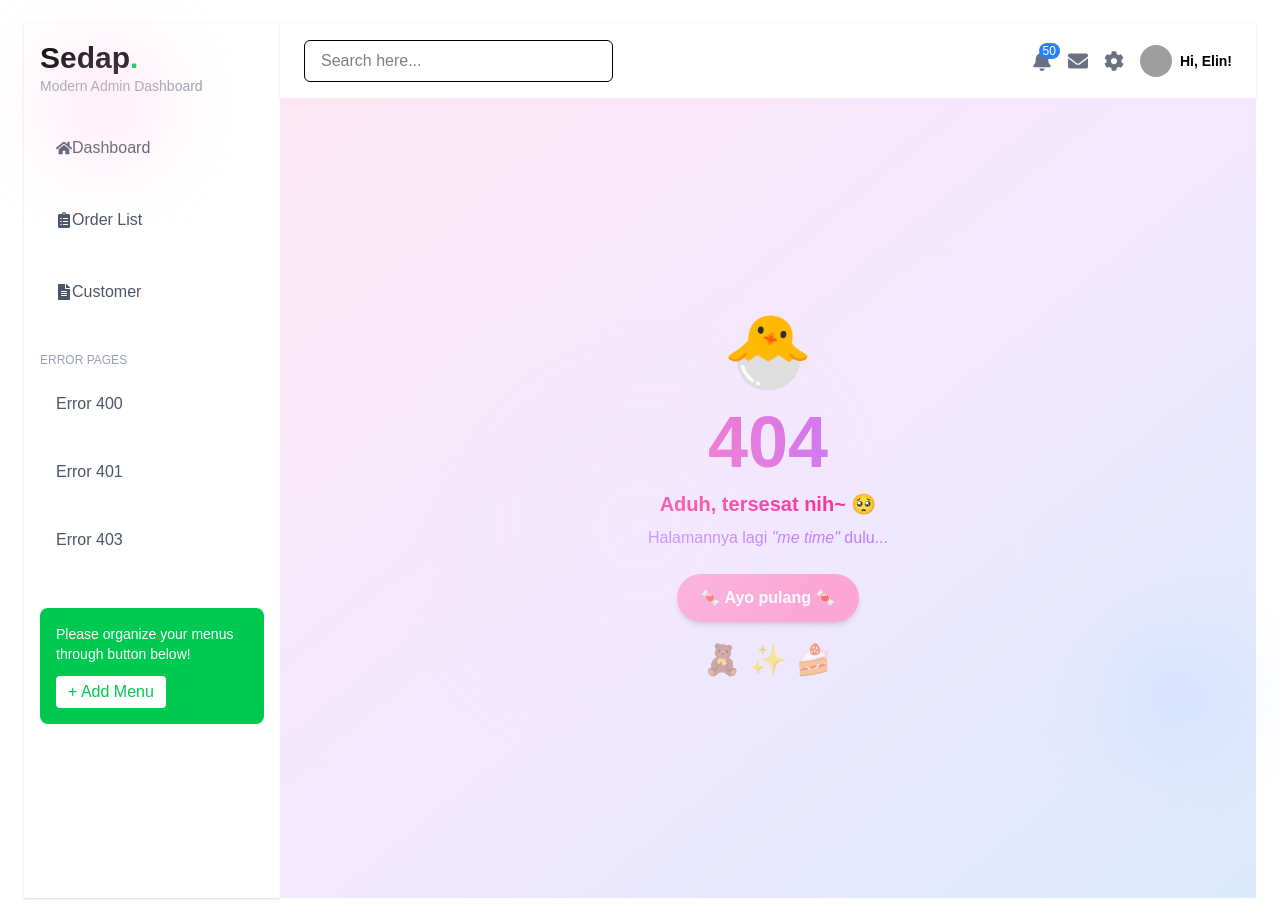
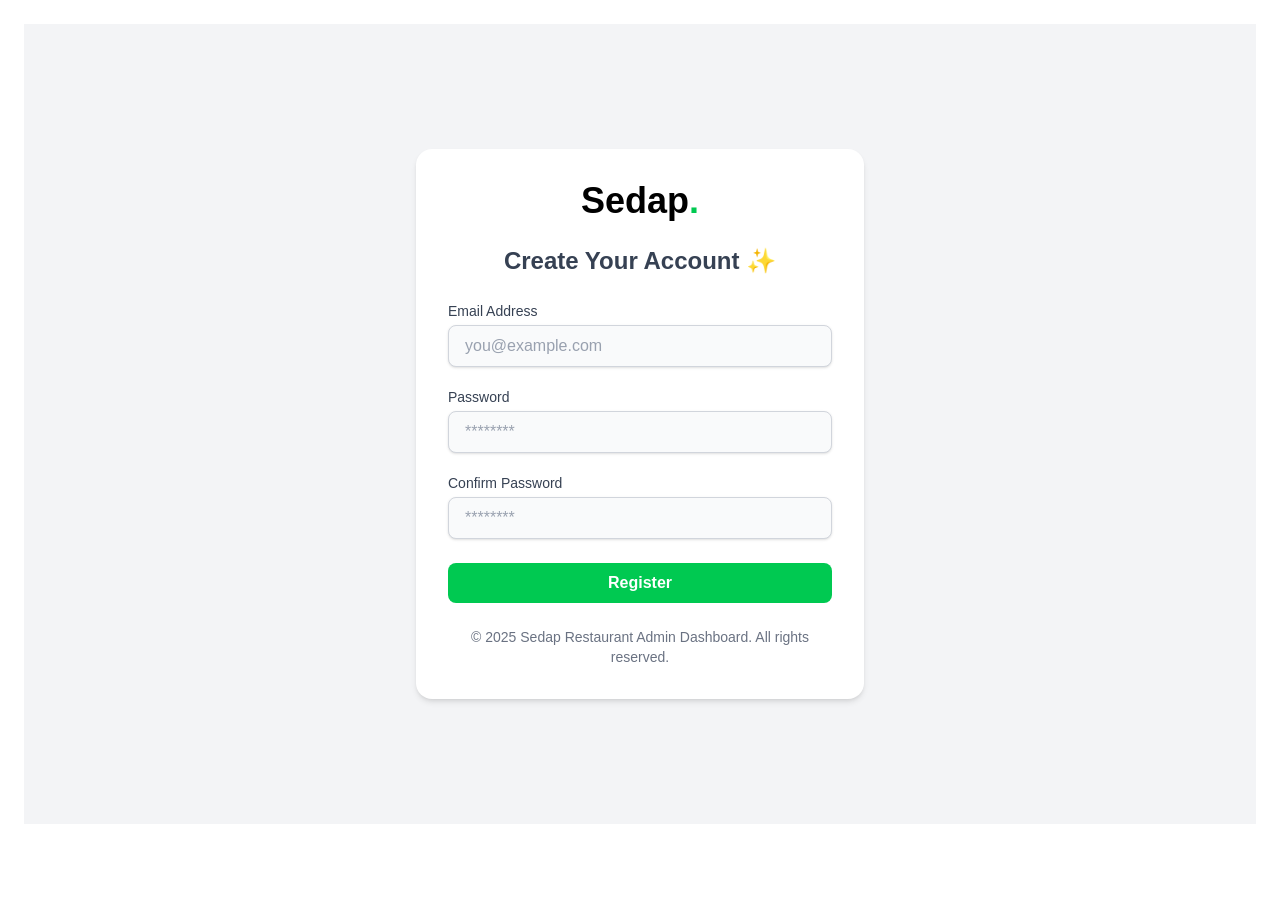
Before and after one commit to elin143/react-elin-2sia, a React (Vite) app: page /register in a window 1280 px wide. After the commit the page ends 848 px from the top, so only its background shows below. Built offline with nearby package versions, Linux system fonts and the light colour scheme; grey boxes are pictures that could not be loaded; a web font is replaced by a local one.

Commit message:
tambah auth layout

```diff
--- a/src/App.jsx
+++ b/src/App.jsx
@@ -9,6 +9,10 @@ import Error400 from "./pages/Error400";
 import Error401 from "./pages/Error401";
 import Error403 from "./pages/Error403";
 import MainLayout from "./layouts/MainLayout";
+import AuthLayout from "./layouts/AuthLayout";
+import Login from "./pages/auth/Login";
+import Register from "./pages/auth/Register";
+import Forgot from "./pages/auth/Forgot";
 
 
 function App() {
@@ -26,6 +30,12 @@ function App() {
               <Route path="/error-401" element={<Error401 />} />
               <Route path="/error-403" element={<Error403 />} />
               </Route>
+
+             <Route element={<AuthLayout/>}>
+             <Route path="/login" element={<Login />} />
+             <Route path="/register" element={<Register/>} />
+             <Route path="/forgot" element={<Forgot/>} />
+        </Route>
             </Routes>
         </div>
   );
--- /dev/null
+++ b/src/layouts/AuthLayout.jsx
@@ -0,0 +1,23 @@
+import { Outlet } from "react-router-dom";
+
+export default function AuthLayout() {
+    return (
+        <div className="min-h-screen flex items-center justify-center bg-gray-100">
+            <div className="bg-white p-8 rounded-2xl shadow-md w-full max-w-md">
+                <div className="flex items-center justify-center mb-6">
+                    <h1 className="text-4xl font-poppins font-extrabold text-gray-800">
+                        <span className="text-black">Sedap</span>
+                        <span className="text-green-500">.</span>
+                    </h1>
+                </div>
+
+                <Outlet/>
+
+                <p className="text-center text-sm text-gray-500 mt-6">
+                    © 2025 Sedap Restaurant Admin Dashboard. All rights
+                    reserved.
+                </p>
+            </div>
+        </div>
+    )
+}
--- /dev/null
+++ b/src/pages/auth/Forgot.jsx
@@ -0,0 +1,39 @@
+export default function Forgot() {
+    return (
+        <div>
+            <h2 className="text-2xl font-semibold text-gray-700 mb-2 text-center">
+                Forgot Your Password?
+            </h2>
+
+            <p className="text-sm text-gray-500 mb-6 text-center">
+                Enter your email address and we'll send you a link to reset your
+                password.
+            </p>
+
+            <form>
+                <div className="mb-5">
+                    <label
+                        htmlFor="email"
+                        className="block text-sm font-medium text-gray-700 mb-1"
+                    >
+                        Email Address
+                    </label>
+                    <input
+                        type="email"
+                        id="email"
+                        className="w-full px-4 py-2 bg-gray-50 border border-gray-300 rounded-lg shadow-sm
+                            placeholder-gray-400"
+                        placeholder="you@example.com"
+                    />
+                </div>
+                <button
+                    type="submit"
+                    className="w-full bg-green-500 hover:bg-green-600 text-white font-semibold py-2 px-4
+                        rounded-lg transition duration-300"
+                >
+                    Send Reset Link
+                </button>
+            </form>
+        </div>
+    )
+}
--- /dev/null
+++ b/src/pages/auth/Login.jsx
@@ -0,0 +1,43 @@
+export default function Login() {
+    return (
+        <div>
+            <h2 className="text-2xl font-semibold text-gray-700 mb-6 text-center">
+                Welcome Back 👋
+            </h2>
+
+            <form>
+                <div className="mb-5">
+                    <label className="block text-sm font-medium text-gray-700 mb-1">
+                        Email Address
+                    </label>
+                    <input
+                        type="text"
+                        id="email"
+                        className="w-full px-4 py-2 bg-gray-50 border border-gray-300 rounded-lg shadow-sm
+                            placeholder-gray-400"
+                        placeholder="you@example.com"
+                    />
+                </div>
+                <div className="mb-6">
+                    <label className="block text-sm font-medium text-gray-700 mb-1">
+                        Password
+                    </label>
+                    <input
+                        type="password"
+                        id="password"
+                        className="w-full px-4 py-2 bg-gray-50 border border-gray-300 rounded-lg shadow-sm
+                            placeholder-gray-400"
+                        placeholder="********"
+                    />
+                </div>
+                <button
+                    type="submit"
+                    className="w-full bg-green-500 hover:bg-green-600 text-white font-semibold py-2 px-4
+                        rounded-lg transition duration-300"
+                >
+                    Login
+                </button>
+            </form>
+        </div>
+    )
+}
--- /dev/null
+++ b/src/pages/auth/Register.jsx
@@ -0,0 +1,67 @@
+export default function Register() {
+    return (
+        <div>
+            <h2 className="text-2xl font-semibold text-gray-700 mb-6 text-center">
+                Create Your Account ✨
+            </h2>
+
+            <form>
+                <div className="mb-5">
+                    <label
+                        htmlFor="email"
+                        className="block text-sm font-medium text-gray-700 mb-1"
+                    >
+                        Email Address
+                    </label>
+                    <input
+                        type="email"
+                        id="email"
+                        className="w-full px-4 py-2 bg-gray-50 border border-gray-300 rounded-lg shadow-sm
+                            placeholder-gray-400"
+                        placeholder="you@example.com"
+                    />
+                </div>
+
+                <div className="mb-5">
+                    <label
+                        htmlFor="password"
+                        className="block text-sm font-medium text-gray-700 mb-1"
+                    >
+                        Password
+                    </label>
+                    <input
+                        type="password"
+                        id="password"
+                        className="w-full px-4 py-2 bg-gray-50 border border-gray-300 rounded-lg shadow-sm
+                            placeholder-gray-400"
+                        placeholder="********"
+                    />
+                </div>
+
+                <div className="mb-6">
+                    <label
+                        htmlFor="confirmPassword"
+                        className="block text-sm font-medium text-gray-700 mb-1"
+                    >
+                        Confirm Password
+                    </label>
+                    <input
+                        type="password"
+                        id="confirmPassword"
+                        className="w-full px-4 py-2 bg-gray-50 border border-gray-300 rounded-lg shadow-sm
+                            placeholder-gray-400"
+                        placeholder="********"
+                    />
+                </div>
+
+                <button
+                    type="submit"
+                    className="w-full bg-green-500 hover:bg-green-600 text-white font-semibold py-2 px-4
+                        rounded-lg transition duration-300"
+                >
+                    Register
+                </button>
+            </form>
+        </div>
+    )
+}
```
